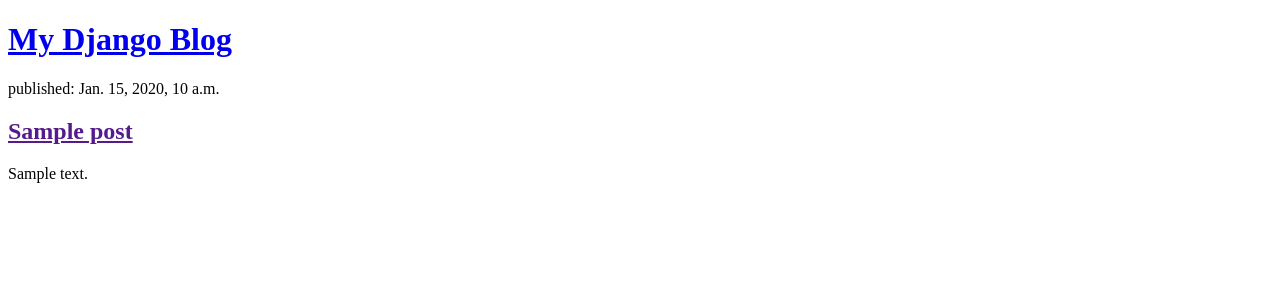
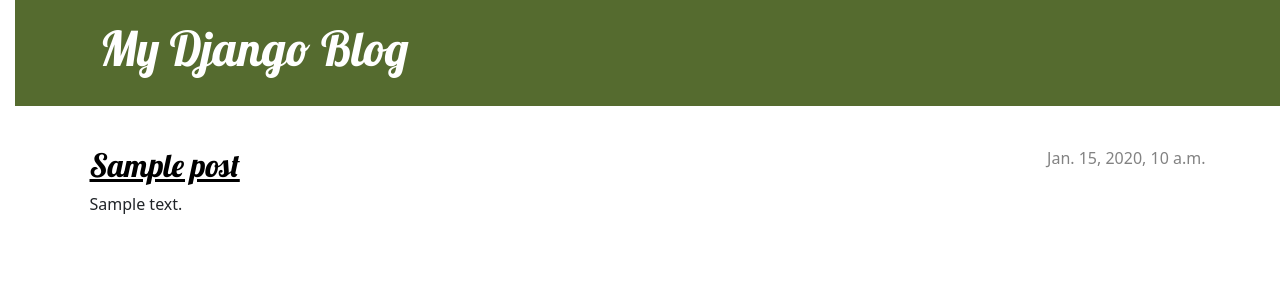
Before and after one commit to tf40/mydjango, a Django app: page / in a window 1280 px wide. Shown: the top 300 px of the page. Run offline with Django 4.2, Linux system fonts and the light colour scheme; tables that the repository leaves empty hold one stand-in row (values such as "Sample post").

Commit message:
Changed files

```diff
--- /dev/null
+++ b/blog/static/css/blog.css
@@ -0,0 +1,62 @@
+h1 a, h2 a {
+    color: #068875;
+    font-family: 'Lobster';
+}
+
+body {
+    padding-left: 15px;
+}
+.page-header {
+    background-color: darkolivegreen;
+    margin-top: 0;
+    margin-bottom: 40px;
+    padding: 20px 20px 20px 40px;
+}
+.page-header h1,
+.page-header h1 a,
+.page-header h1 a:visited,
+.page-header h1 a:active {
+    color: #ffffff;
+    font-size: 36pt;
+    text-decoration: none;
+}
+h1, h2, h3, h4 {
+    font-family: 'Lobster', cursive;
+}
+.date {
+    color: #828282
+}
+.save {
+    float: right;
+}
+.post-form textarea,
+.post-form input {
+    width: 100%;
+}
+.top-menu, .top-menu:hover, .top-menu:visited {
+    color: #ffffff;
+    float: right;
+    font-size: 26pt;
+    margin-right: 20px;
+}
+.post {
+    margin-bottom: 70px;
+}
+.post h2 a, .post h2 a:visited {
+    color: #000000;
+}
+.post > .date,
+.post > .actions {
+    float: right;
+}
+
+.btn-secondary,
+.btn-secondary:visited {
+    color: #068875;
+    background: none;
+    border-color: #068875;
+}
+.btn-secondary:hover {
+    color: #FFFFFF;
+    background-color: #068875;
+}
--- /dev/null
+++ b/blog/templates/blog/base.html
@@ -0,0 +1,29 @@
+{% load static %}
+<!DOCTYPE html>
+<html>
+
+<head>
+    <title>My django blog</title>
+    <link rel="stylesheet" href="https://cdn.jsdelivr.net/npm/bootstrap@5.1.3/dist/css/bootstrap.min.css"
+        integrity="sha384-1BmE4kWBq78iYhFldvKuhfTAU6auU8tT94WrHftjDbrCEXSU1oBoqyl2QvZ6jIW3" crossorigin="anonymous">
+    <link rel="stylesheet" href="https://fonts.googleapis.com/css?family=Lobster&subset=latin,latin-ext">
+    <link rel="stylesheet" href="{% static 'css/blog.css' %}">
+</head>
+
+<body>
+    <header class="page-header">
+        <div class="container">
+            <h1><a href="/">My Django Blog</a></h1>
+        </div>
+    </header>
+    <main class="container">
+        <div class="row">
+            <div class="col">
+                {% block content %}
+                {% endblock %}
+            </div>
+        </div>
+    </main>
+</body>
+
+</html>
--- a/blog/templates/blog/post_list.html
+++ b/blog/templates/blog/post_list.html
@@ -1,21 +1,13 @@
-<!DOCTYPE html>
-<html>
+{% extends 'blog/base.html' %}
 
-<head>
-    <title>My Django blog</title>
-</head>
-
-<body>
-    <header>
-        <h1><a href="/">My Django Blog</a></h1>
-    </header>
-    {% for post in posts %}
-    <article>
-        <time>published: {{ post.published_date }}</time>
-        <h2><a href="">{{ post.title }}</a></h2>
-        <p>{{ post.text|linebreaksbr }}</p>
-    </article>
-    {% endfor %}
-</body>
-
-</html>
+{% block content %}
+{% for post in posts %}
+<article class="post">
+    <time class="date">
+        {{ post.published_date }}
+    </time>
+    <h2><a href="">{{ post.title }}</a></h2>
+    <p2>{{ post.text|linebreaksbr }}</p2>
+</article>
+{% endfor %}
+{% endblock %}
```
